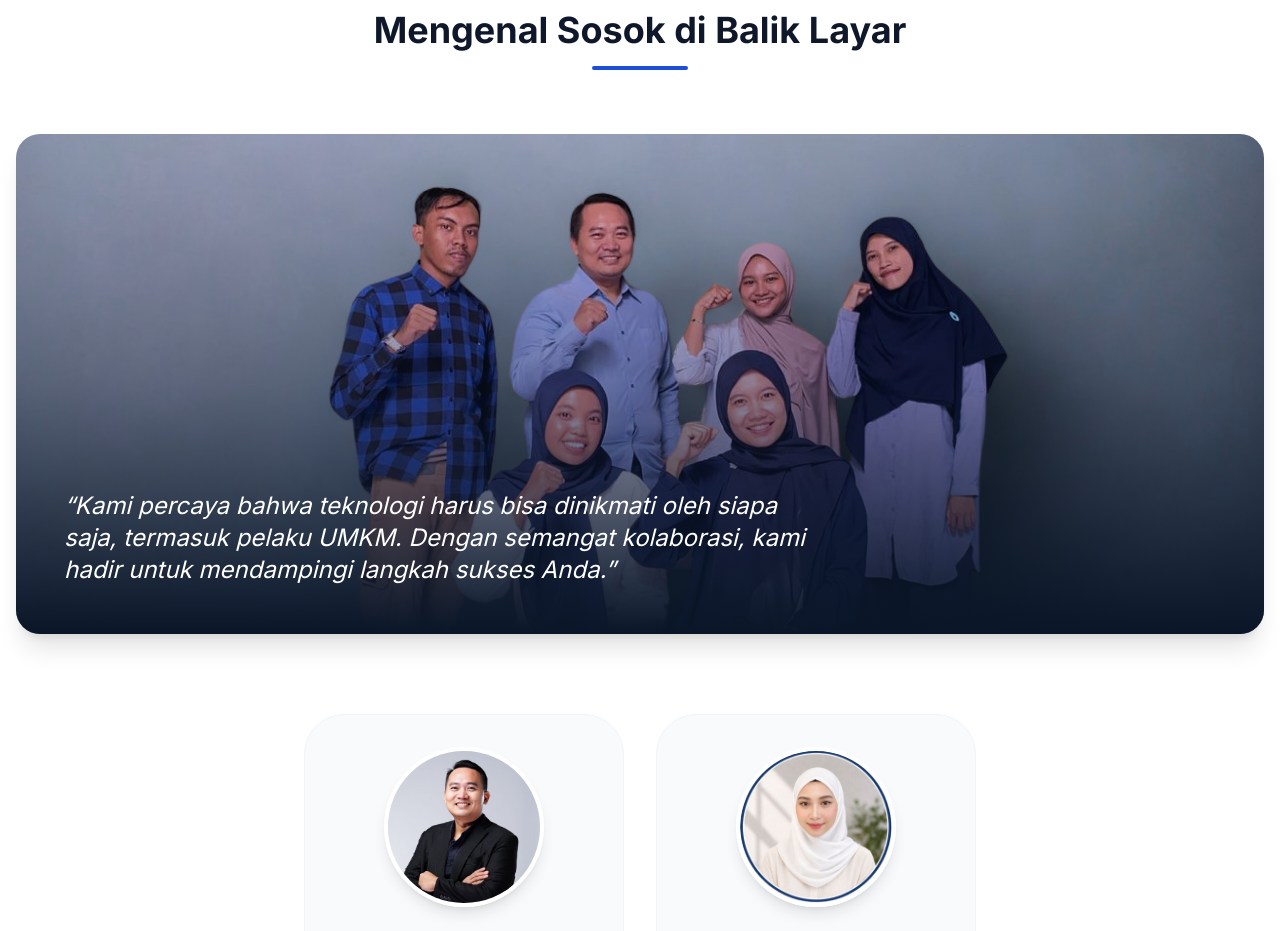
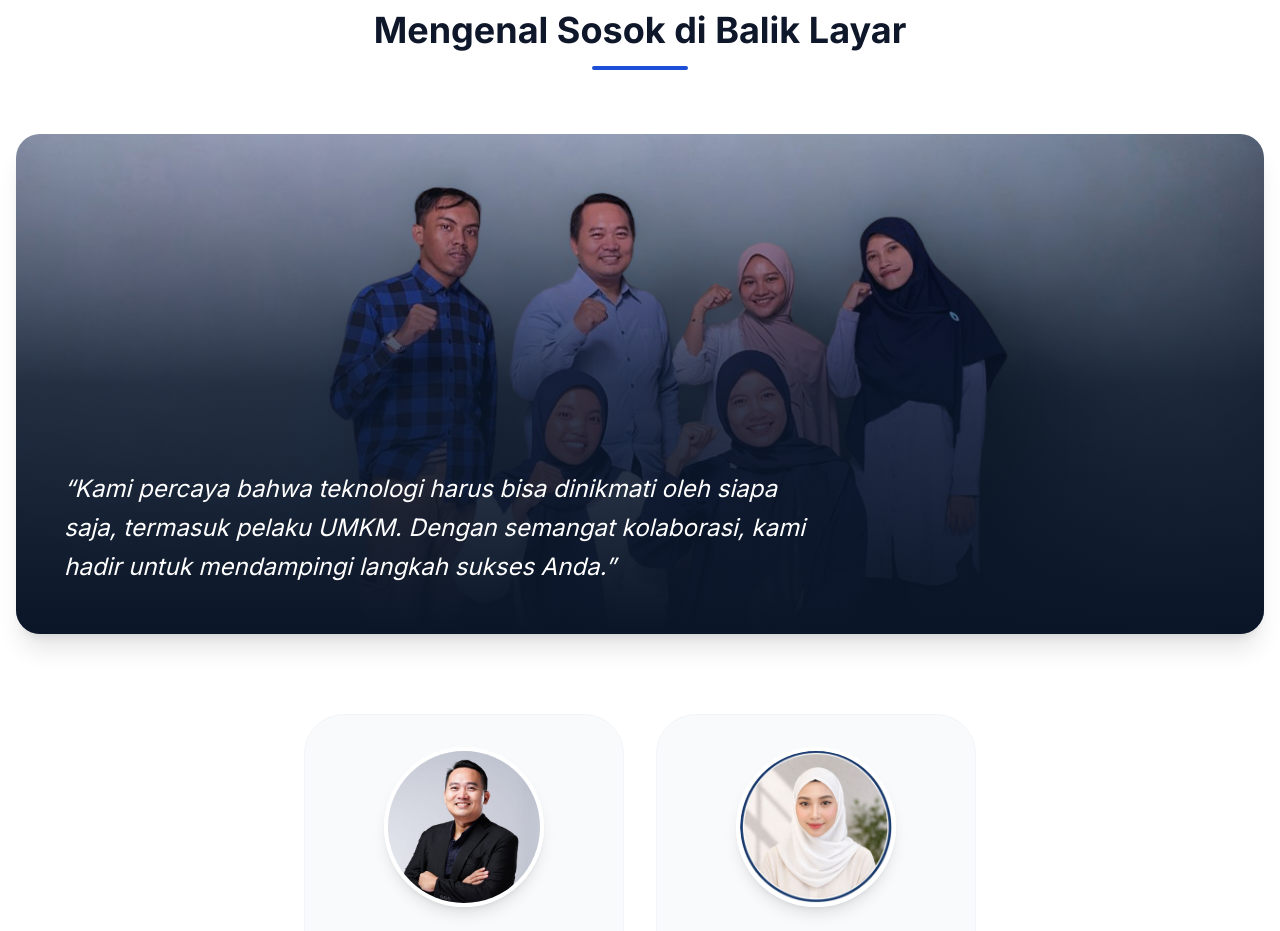
Before and after one commit to Naufal-Eurasia/Website-CP-Sobat-UMKM-Pro, a React (Vite) app: page / in a window 1280 px wide. Shown: the part 5520-6451 px from the top of the page. Built offline with nearby package versions, Linux system fonts and the light colour scheme.

Commit message:
Update foto bersama

```diff
--- a/src/components/Team.tsx
+++ b/src/components/Team.tsx
@@ -157,14 +157,14 @@ export default function Team() {
         </div>
 
         <div className="mb-20">
-          <div className="relative group overflow-hidden rounded-3xl shadow-xl h-[350px] md:h-[500px]">
+          <div className="relative group overflow-hidden rounded-3xl shadow-xl h-[450px] md:h-[500px]">
             <img
               src={teamTogether}
               alt="Tim Bersama"
-              className="w-full h-full object-cover transition duration-700 group-hover:scale-105"
+              className="w-full h-full object-cover object-center transition duration-700 group-hover:scale-105"
             />
-            <div className="absolute inset-0 bg-gradient-to-t from-[#0a1628] via-[#0a1628]/40 to-transparent flex items-end p-5 md:p-12">
-              <p className="text-white text-base md:text-2xl italic max-w-3xl leading-relaxed">
+            <div className="absolute inset-0 bg-gradient-to-t from-[#0a1628] via-[#0a1628]/80 to-transparent flex items-end p-6 md:p-12">
+              <p className="text-white text-sm md:text-2xl italic max-w-3xl leading-snug md:leading-relaxed">
                 &ldquo;Kami percaya bahwa teknologi harus bisa dinikmati oleh siapa
                 saja, termasuk pelaku UMKM. Dengan semangat kolaborasi, kami hadir
                 untuk mendampingi langkah sukses Anda.&rdquo;
```
